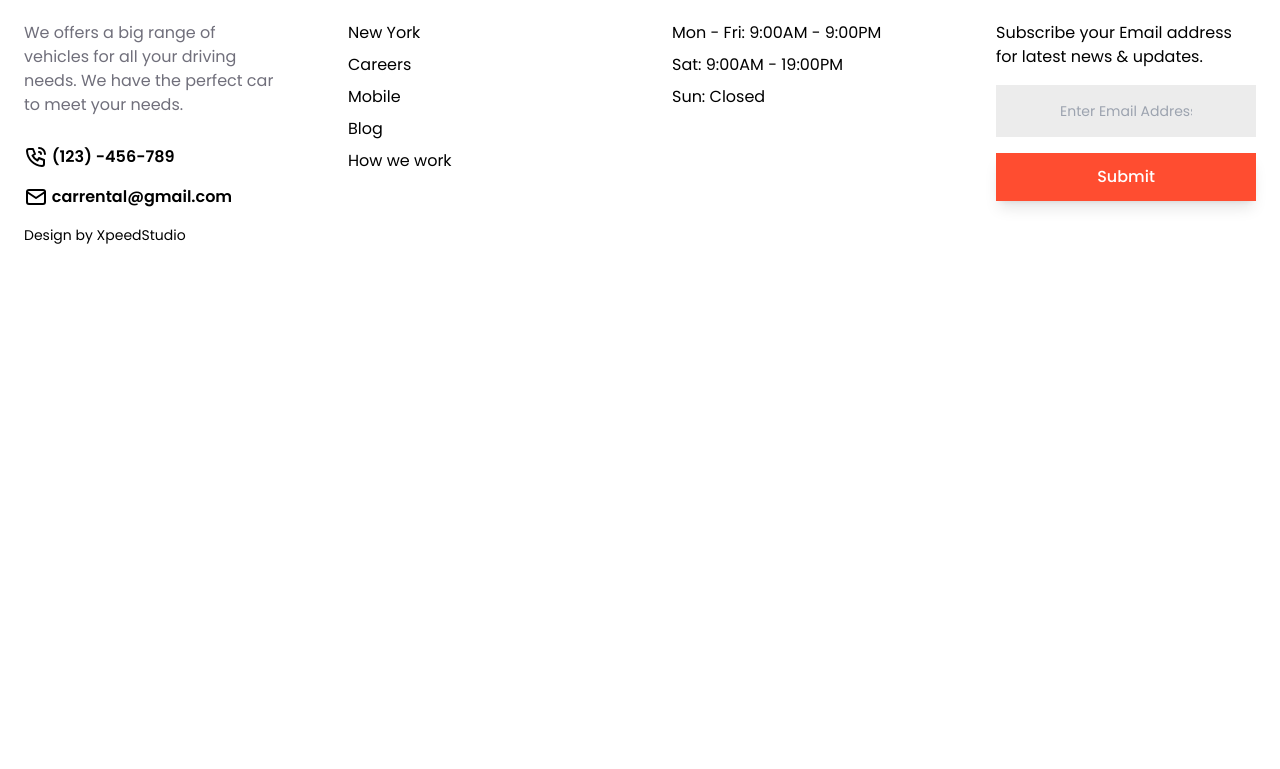
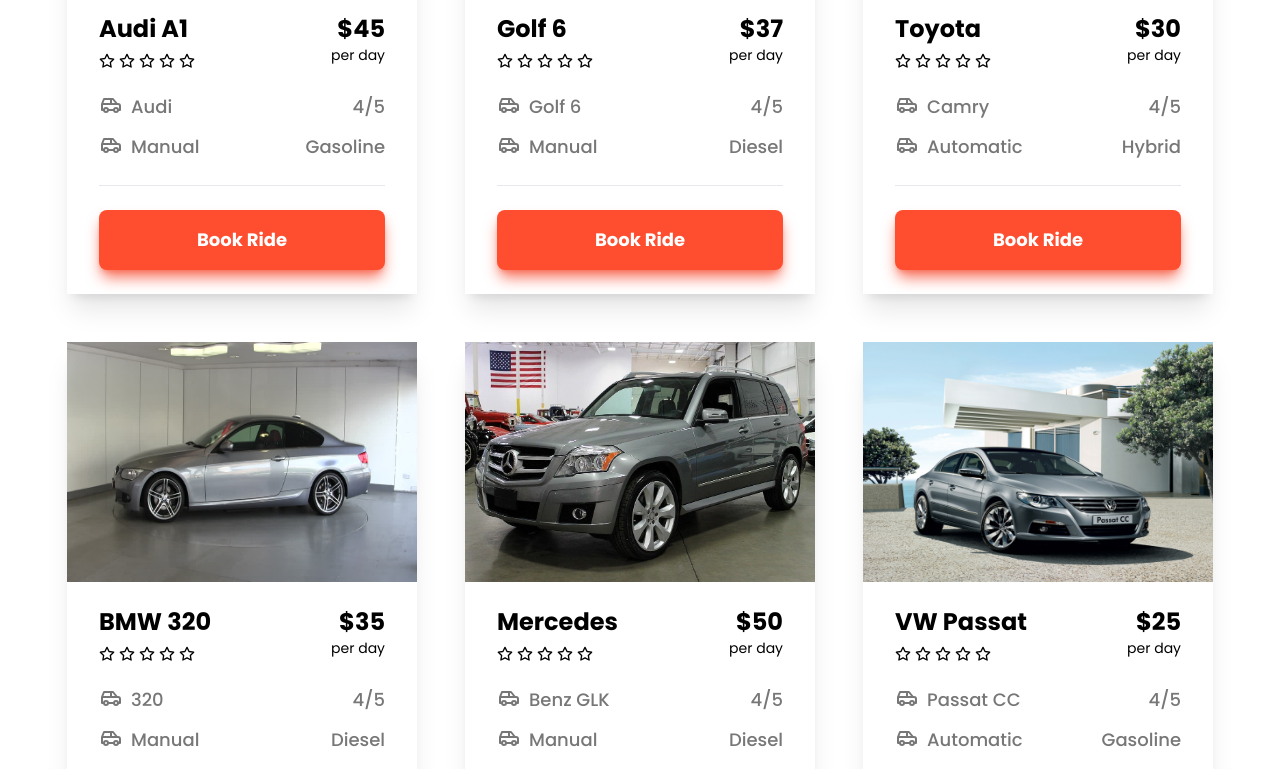
Before and after one commit to DevB00/CarRental, a React (Vite) app: page /models in a window 1280 px wide. Shown: the part 731-1500 px from the top of the page. Before the commit the page ends 1088 px from the top, so only its background shows below. Built offline with nearby package versions, Linux system fonts and the light colour scheme.

Commit message:
finished models page

```diff
--- a/src/pages/ModelsPage/index.jsx
+++ b/src/pages/ModelsPage/index.jsx
@@ -1,11 +1,150 @@
 import Image from "../../components/Image";
 import BookACar from "../../components/BookACar";
+import Golf6 from "../../images/cars/golf6-box.png";
+import AudiA1 from "../../images/cars/audi-box.png";
+import Toyota from "../../images/cars/toyota-box.png";
+import Bmw320 from "../../images/cars/bmw-box.png";
+import Benz from "../../images/cars/benz-box.png";
+import Passat from "../../images/cars/passat-box.png";
+import { IconCar, IconStar } from "@tabler/icons-react";
+
+const CAR_DATA = [
+  {
+    name: "Audi A1",
+    price: "45",
+    img: AudiA1,
+    model: "Audi",
+    mark: "A1",
+    year: "2012",
+    doors: "4/5",
+    air: "Yes",
+    transmission: "Manual",
+    fuel: "Gasoline",
+  },
+
+  {
+    name: "Golf 6",
+    price: "37",
+    img: Golf6,
+    model: "Golf 6",
+    mark: "Volkswagen",
+    year: "2008",
+    doors: "4/5",
+    air: "Yes",
+    transmission: "Manual",
+    fuel: "Diesel",
+  },
+
+  {
+    name: "Toyota",
+    price: "30",
+    img: Toyota,
+    model: "Camry",
+    mark: "Toyota",
+    year: "2006",
+    doors: "4/5",
+    air: "Yes",
+    transmission: "Automatic",
+    fuel: "Hybrid",
+  },
+
+  {
+    name: "BMW 320",
+    price: "35",
+    img: Bmw320,
+    model: "320",
+    mark: "BMW",
+    year: "2012",
+    doors: "4/5",
+    air: "Yes",
+    transmission: "Manual",
+    fuel: "Diesel",
+  },
+
+  {
+    name: "Mercedes",
+    price: "50",
+    img: Benz,
+    model: "Benz GLK",
+    mark: "Mercedes",
+    year: "2006",
+    doors: "4/5",
+    air: "Yes",
+    transmission: "Manual",
+    fuel: "Diesel",
+  },
+
+  {
+    name: "VW Passat",
+    price: "25",
+    img: Passat,
+    model: "Passat CC",
+    mark: "Volkswagen",
+    year: "2008",
+    doors: "4/5",
+    air: "Yes",
+    transmission: "Automatic",
+    fuel: "Gasoline",
+  },
+];
+
+const CarModel = ({ car }) => {
+  return (
+    <div className="flex flex-col items-center shadow-xl">
+      <img className="h-[240px] w-[350px]" src={car.img} alt={car.name} />
+      <div className="flex w-full flex-col items-center gap-6 px-8 py-6">
+        <div className="flex w-full justify-between">
+          <div className="flex flex-col gap-2">
+            <p className="text-2xl font-bold">{car.name}</p>
+            <div className="flex gap-1">
+              <IconStar size={16} />
+              <IconStar size={16} />
+              <IconStar size={16} />
+              <IconStar size={16} />
+              <IconStar size={16} />
+            </div>
+          </div>
+          <div className="flex flex-col text-end">
+            <p className="text-2xl font-bold">${car.price}</p>
+            <p className="text-sm text-[#]">per day</p>
+          </div>
+        </div>
+        <div className="flex h-full w-full flex-col gap-3 text-lg font-medium text-[#777]">
+          <div className="flex w-full justify-between">
+            <div className="flex gap-2">
+              <IconCar /> {car.model}
+            </div>
+            <div>{car.doors}</div>
+          </div>
+          <div className="flex w-full justify-between">
+            <div className="flex gap-2">
+              <IconCar /> {car.transmission}
+            </div>
+            <div>{car.fuel}</div>
+          </div>
+        </div>
+        <div className="h-[1px] w-full bg-gray-200"></div>
+        <a className="h-full w-full" href="/">
+          {" "}
+          <button className="w-full rounded-lg bg-[#ff4d30] py-4 text-lg font-bold text-white shadow-lg shadow-[#f76d57] transition duration-300 hover:bg-[#f53314] hover:shadow-[#f55036]">
+            Book Ride
+          </button>
+        </a>
+      </div>
+    </div>
+  );
+};
+
 const Models = () => {
   return (
     <>
       <Image Page="Vehicle Models" />
-      <main className="mt-[17.5rem]">
-
+      <main className="mt-[17.5rem] flex items-center justify-center">
+        <div className="bg-gray grid grid-cols-1 items-center justify-center gap-12 px-4 pb-32 pt-20 sm:grid-cols-2 md:grid-cols-3">
+          {CAR_DATA.map((car) => (
+            <CarModel key={car.name} car={car} />
+          ))}
+        </div>
       </main>
       <BookACar />
     </>
```
